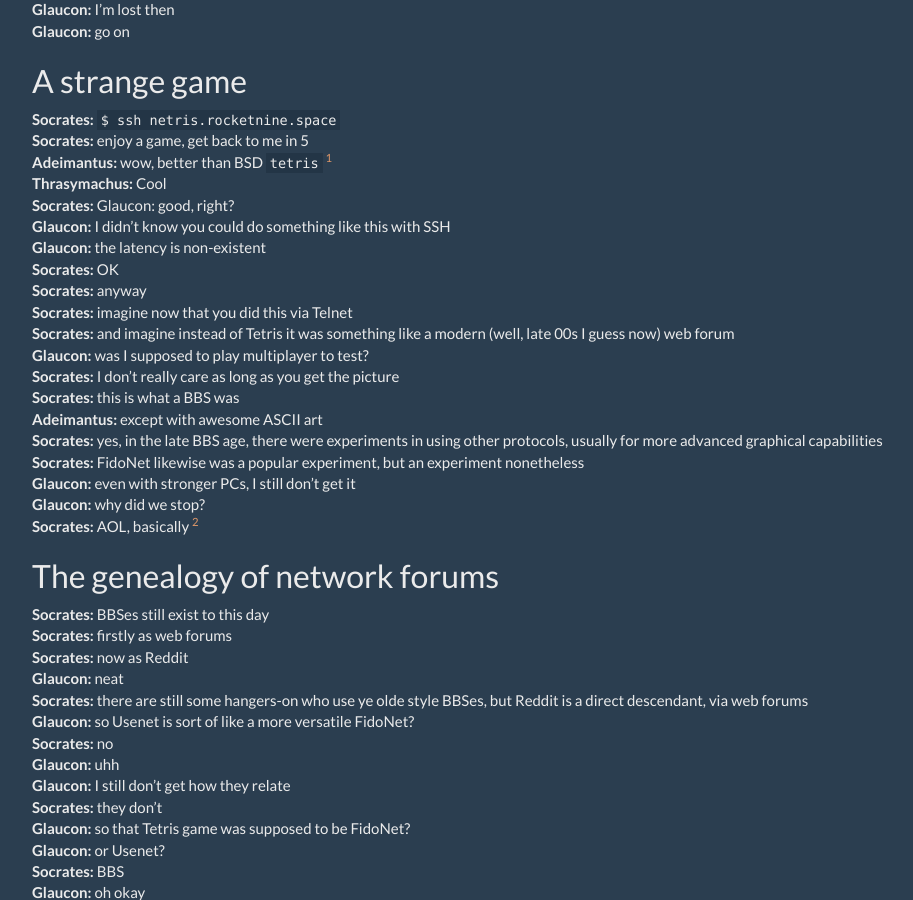
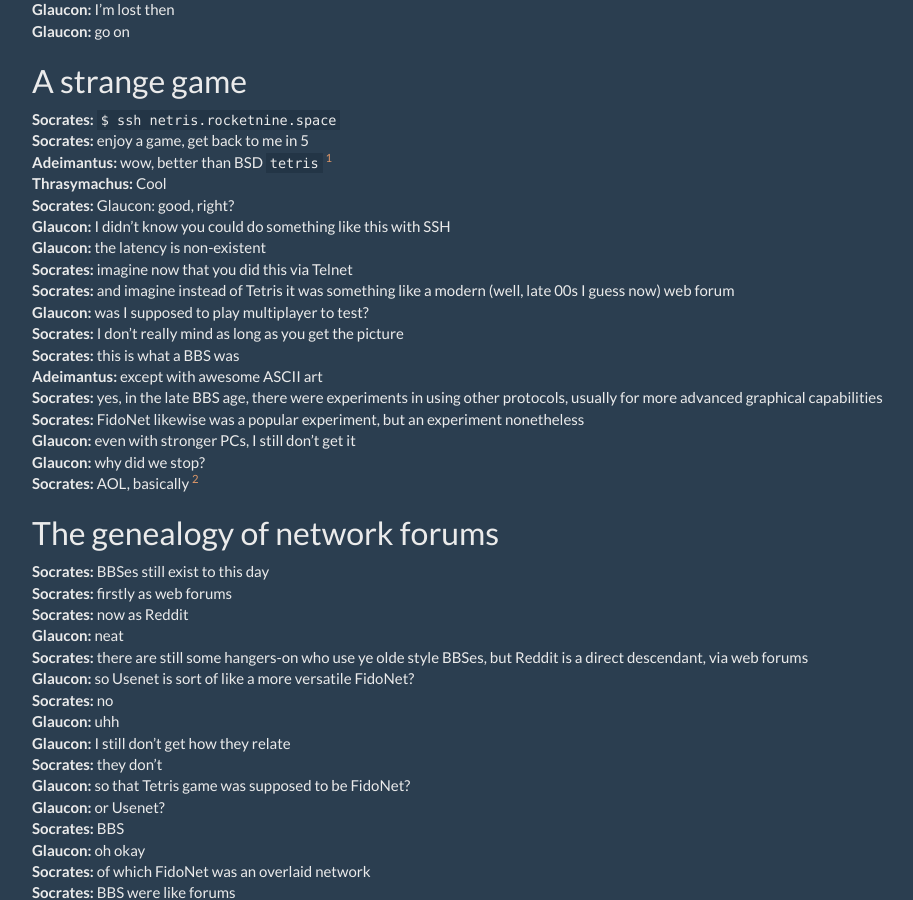
Before and after one commit to scriptkitties/fglt, a Jekyll site: the page built from _agora/book-03-daemons-at-the-gateway-part-01.md, in a window 1280 px wide and 900 px high, scrolled down 956 px. Shown: the whole window, without its empty margins (38-951 px from the left). Built offline with Jekyll 4.4.1, drawn with Linux system fonts in a browser that asks for light colours.

Commit message:
Soften one of Socrates' words for tone

```diff
--- a/_agora/book-03-daemons-at-the-gateway-part-01.md
+++ b/_agora/book-03-daemons-at-the-gateway-part-01.md
@@ -59,12 +59,10 @@
 **Socrates:** Glaucon: good, right?
 **Glaucon:** I didn't know you could do something like this with SSH
 **Glaucon:** the latency is non-existent
-**Socrates:** OK
-**Socrates:** anyway
 **Socrates:** imagine now that you did this via Telnet
 **Socrates:** and imagine instead of Tetris it was something like a modern (well, late 00s I guess now) web forum
 **Glaucon:** was I supposed to play multiplayer to test?
-**Socrates:** I don't really care as long as you get the picture
+**Socrates:** I don't really mind as long as you get the picture
 **Socrates:** this is what a BBS was
 **Adeimantus:** except with awesome ASCII art
 **Socrates:** yes, in the late BBS age, there were experiments in using other protocols, usually for more advanced graphical capabilities
```
